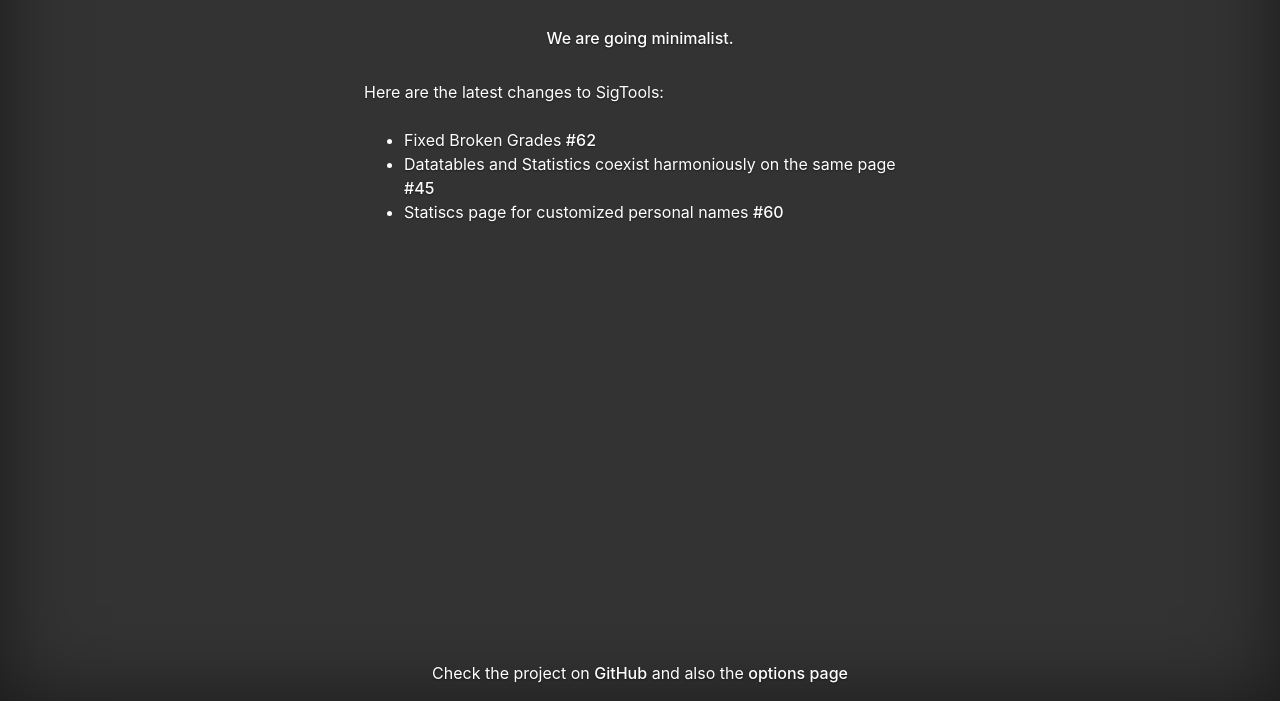
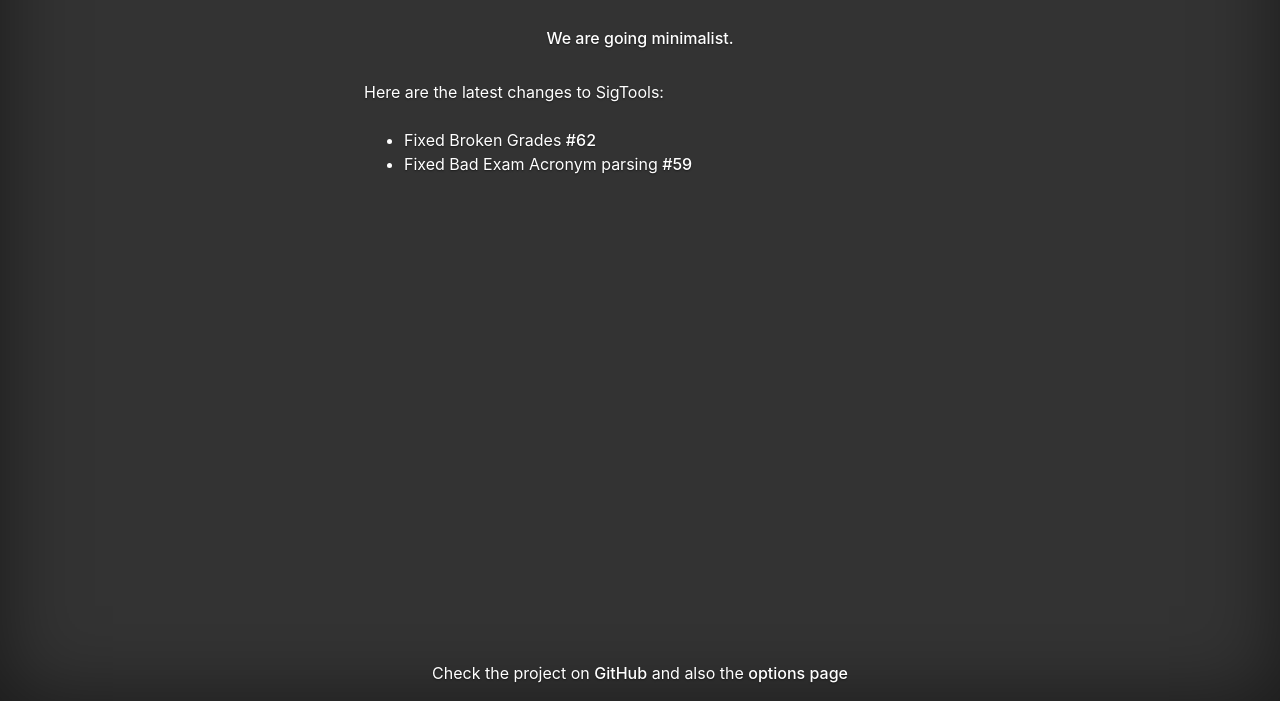
Before and after one commit to msramalho/SigTools, a browser extension: page changelog.html in a window 1280 px wide. Shown: the part 99-800 px from the top of the page. Drawn offline with Linux system fonts and the light colour scheme.

Commit message:
changelog for 59

```diff
--- a/changelog.html
+++ b/changelog.html
@@ -30,8 +30,7 @@
                 <br>
                 <ul>
                     <li>Fixed Broken Grades <a href="https://github.com/msramalho/SigTools/issues/62">#62</a></li>
-                    <li>Datatables and Statistics coexist harmoniously on the same page <a href="https://github.com/msramalho/SigTools/issues/45">#45</a></li>
-                    <li>Statiscs page for customized personal names <a href="https://github.com/msramalho/SigTools/issues/60">#60</a></li>
+					<li>Fixed Bad Exam Acronym parsing <a href="https://github.com/msramalho/SigTools/issues/59">#59</a></li>
                 </ul>
             </div>
         </main>
```
